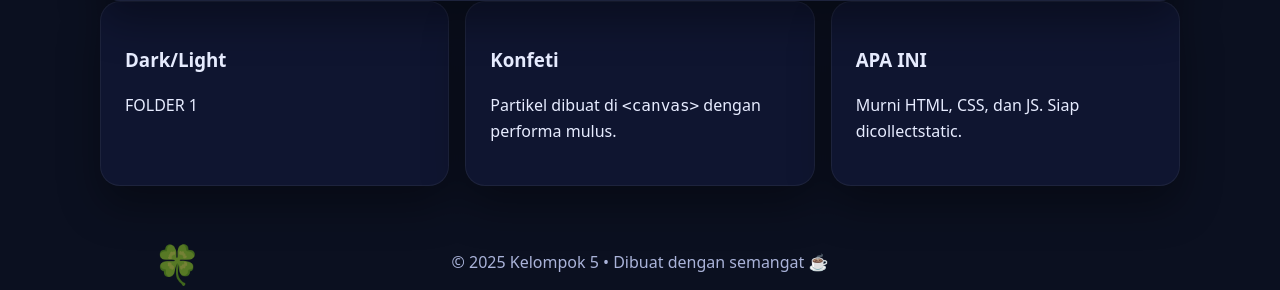
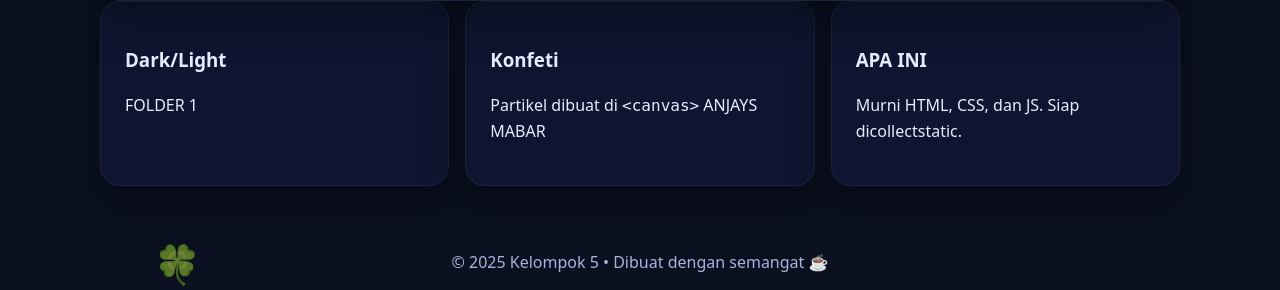
Before and after one commit to Fansqiee/try-openshift, a Django app: page / in a window 1280 px wide. Shown: the part 373-663 px from the top of the page. Run offline with Django 5.2, Linux system fonts and the light colour scheme.

Commit message:
new FE added

```diff
--- a/Challenge/kelompok5/templates/index.html
+++ b/Challenge/kelompok5/templates/index.html
@@ -47,7 +47,7 @@
         </div>
         <div class="card mini">
           <h3>Konfeti</h3>
-          <p>Partikel dibuat di <code>&lt;canvas&gt;</code> dengan performa mulus.</p>
+          <p>Partikel dibuat di <code>&lt;canvas&gt;</code> ANJAYS MABAR </p>
         </div>
         <div class="card mini">
           <h3>APA INI</h3>
```
